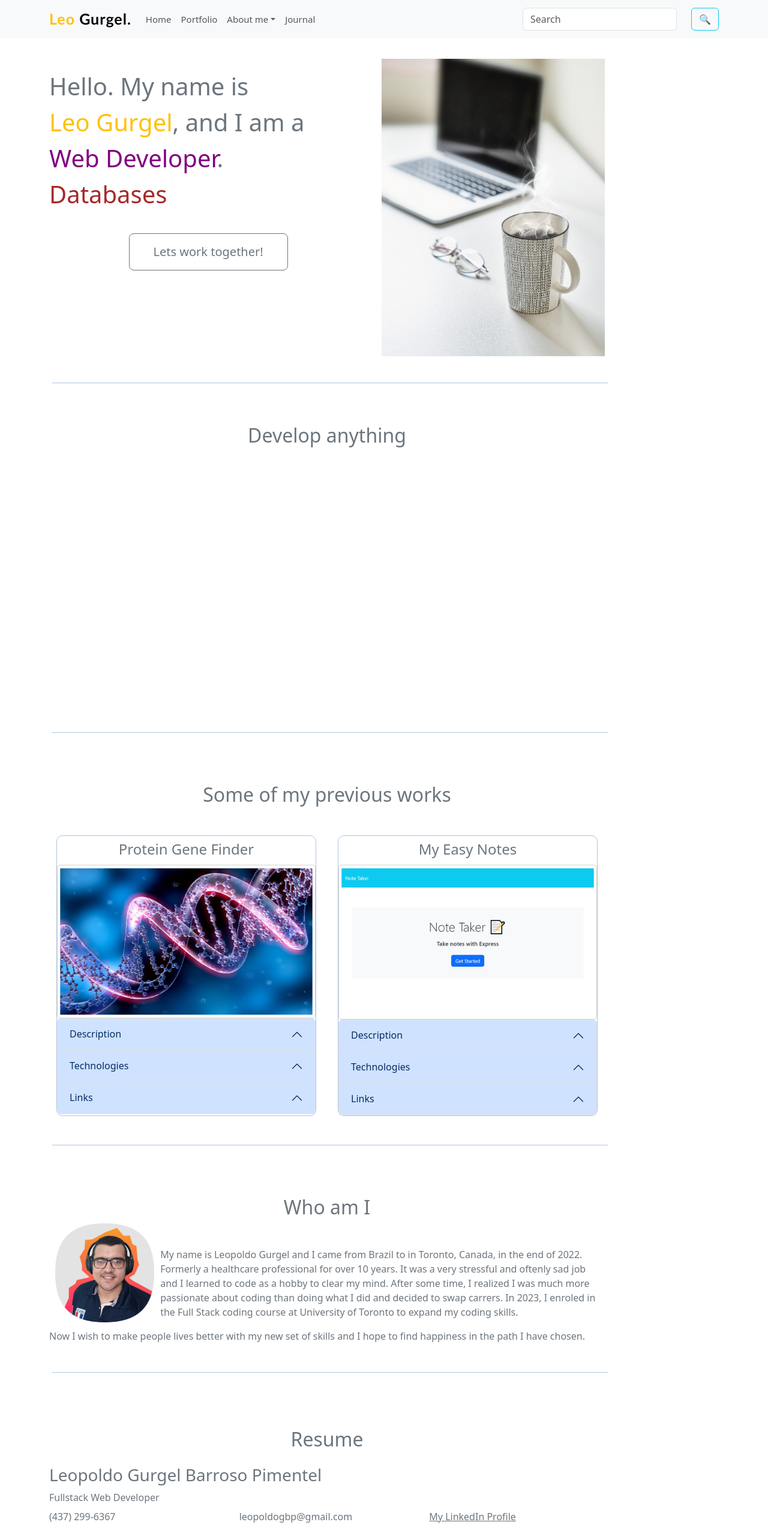
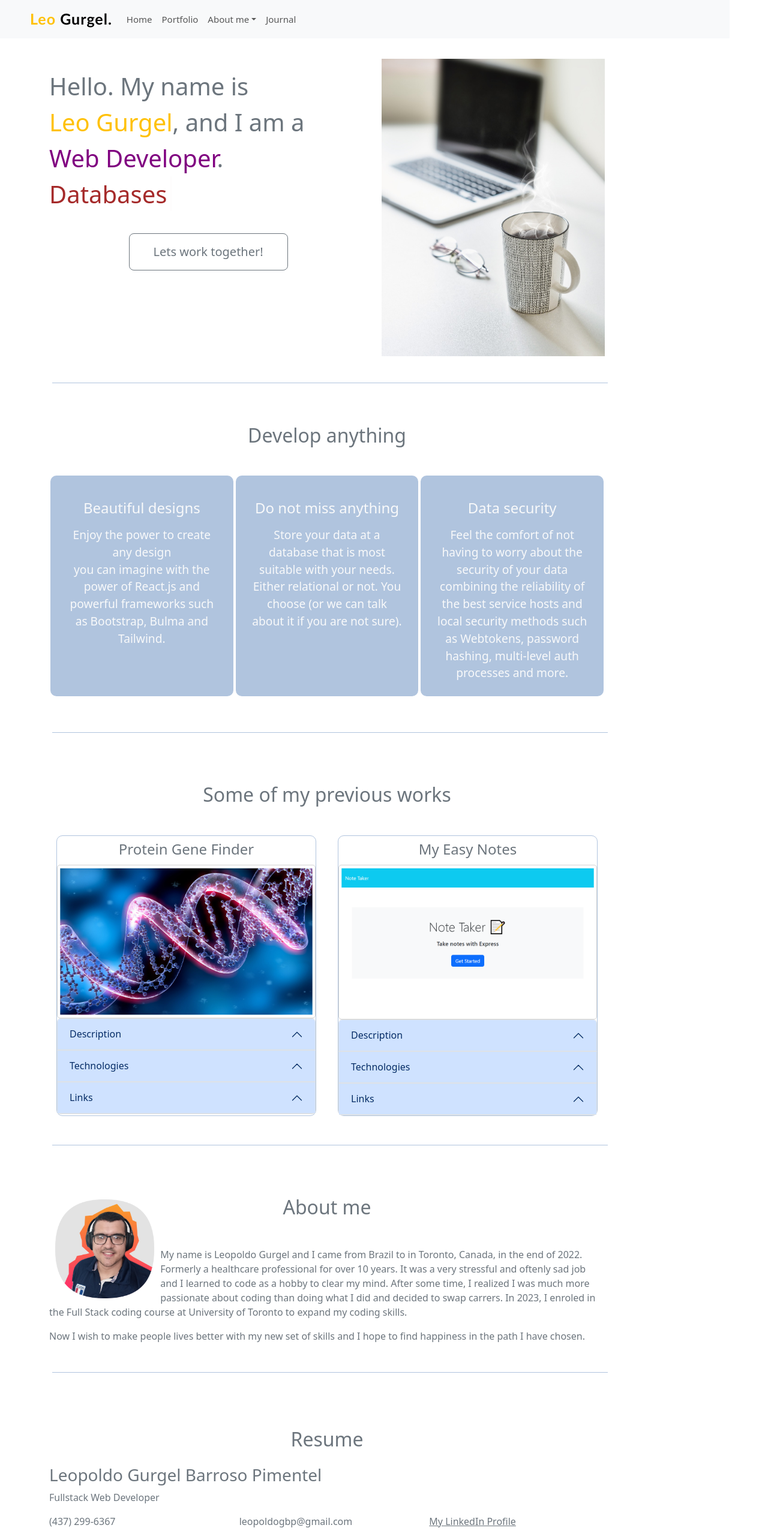
Before and after one commit to LeopoldoGurgel/LeopoldoGurgel.github.io, a React (Vite) app: page / in a window 1280 px wide. Shown: the top 2563 px of the page at 60% size. Built offline with nearby package versions, Linux system fonts and the light colour scheme.

Commit message:
some styling touches

```diff
--- a/src/components/AboutMe.jsx
+++ b/src/components/AboutMe.jsx
@@ -7,7 +7,7 @@ const AboutMe = () => {
 
             <div className="placeholder mt-4"></div>
 
-            <h2 className="mb-5 mt-4 text-center">Who am I</h2>
+            <h2 className="mb-5 mt-4 text-center">About me</h2>
             <div className='mb-5'>
                 <img src="images/picofme1.jpg" alt="The portrait of a very handome man who happens to be the develper of this webpage. He is taken." id="picOfMe" />
 
--- a/src/components/Container.jsx
+++ b/src/components/Container.jsx
@@ -50,13 +50,13 @@ export default function Container() {
 
 
     return (
-      <div>
+      <div className='app'>
 
-        <Header currentPage={currentPage} handlePageChange={handlePageChange} username={username} userEmail={userEmail} />
+        <Header  currentPage={currentPage} handlePageChange={handlePageChange} username={username} userEmail={userEmail} />
 
         <main className='container'>
           <div className="row">
-            <div className="col-xl-10 col-12">{renderPage()}</div>
+            <div className="col-12 col-md-10">{renderPage()}</div>
           </div>
 
         </main>
--- a/src/components/Footer.jsx
+++ b/src/components/Footer.jsx
@@ -3,10 +3,10 @@
 
 function Footer({currentPage, handlePageChange}) {
     return (
-        <footer className="footer text-center mt-5 p-3 border-top border-secondary">
-            <a href="https://github.com/LeopoldoGurgel" className="m-3 d-block ">GitHub</a>
-            <a href="https://www.linkedin.com/in/leopoldo-gurgel-24a404284/" className="m-3 d-block">LinkedIn</a>
-            <a href="https://stackoverflow.com/users/22740467/leopoldo-gurgel"  className="m-3 d-block">Stack Overflow</a>
+        <footer className="footer text-center text-secondary mt-5 p-3 border-top border-secondary">
+
+            <p>Toronto, On, 2024</p>
+            <p>All rights reserved</p>
         </footer>
     )
 };
--- a/src/components/Header.jsx
+++ b/src/components/Header.jsx
@@ -276,7 +276,7 @@ function Header({currentPage, handlePageChange, username, userEmail}) {
     // new version
 
     return (
-        <Navbar expand="lg" className="bg-body-tertiary fixed-top">
+        <Navbar id='navbarContainer' expand="lg" className="bg-body-tertiary fixed-top">
             <Container>
                 <Navbar.Brand href="#home"><span className='text-warning'>Leo</span> Gurgel.</Navbar.Brand>
                 <Navbar.Toggle aria-controls="basic-navbar-nav" />
@@ -285,7 +285,7 @@ function Header({currentPage, handlePageChange, username, userEmail}) {
                         <Nav.Link href="#home">Home</Nav.Link>
                         <Nav.Link href="#portfolio">Portfolio</Nav.Link>
                         <NavDropdown title="About me" id="basic-nav-dropdown">
-                            <NavDropdown.Item href="#about">Who am I</NavDropdown.Item>
+                            <NavDropdown.Item href="#about">Who I am</NavDropdown.Item>
                             <NavDropdown.Item href="#resume">
                             My Resume
                             </NavDropdown.Item>
@@ -299,7 +299,7 @@ function Header({currentPage, handlePageChange, username, userEmail}) {
                         <Nav.Link href='#journal'>Journal</Nav.Link>
                     </Nav>
 
-                    <Form inline id='searchForm'>
+                    {/* <Form inline id='searchForm'>
                     <Row>
                         <Col xs="auto">
                             <Form.Control
@@ -312,7 +312,7 @@ function Header({currentPage, handlePageChange, username, userEmail}) {
                             <Button type="submit" className='btn-outline-info btn-light'>&#128269;</Button>
                         </Col>
                     </Row>
-                </Form>
+                </Form> */}
                 </Navbar.Collapse>
 
             </Container>
--- a/src/components/Resume.jsx
+++ b/src/components/Resume.jsx
@@ -7,10 +7,10 @@ const Resume = () => {
             <h2 className="text-center mt-5">Resume</h2>
             <h3 className="mt-4">Leopoldo Gurgel Barroso Pimentel</h3>
             <div>Fullstack Web Developer</div>
-            <div className="row mt-2">
-                <div className="col-6 col-md-4">(437) 299-6367</div>
-                <div className="col-6 col-md-4">leopoldogbp@gmail.com</div>
-                <div className="col-6 col-md-4"><a href="" className="linkedinLink text-secondary">My LinkedIn Profile</a></div>
+            <div className="row mt-3">
+                <div className="col-10 col-md-4">(437) 299-6367</div>
+                <div className="col-10 col-md-4">leopoldogbp@gmail.com</div>
+                <div className="col-10 col-md-4"><a href="" className="linkedinLink text-secondary">My LinkedIn Profile</a></div>
             </div>
 
             <a href="resume/Leopoldo'sResume.pdf" className='btn btn-outline-secondary m-4' download>Download the PDF file.</a>
--- a/src/pages/Home.jsx
+++ b/src/pages/Home.jsx
@@ -4,58 +4,13 @@ import Portfolio from '../components/Portfolio.jsx';
 import AboutMe from '../components/AboutMe.jsx';
 import Resume from '../components/Resume.jsx';
 import Contact from '../components/Contact.jsx';
-// {message === 'access_denied' && <p>You don't have access to this page, you trouble maker!</p>}
 
-/*
-{username && (
-    <h2 style={{ marginBottom: '2rem' }}>Hello, {username}</h2>
-    )}
-*/
 
-export default function Home({message, username}) {
 
-// old version
+const Home = ({message, username}) => {
 
-    // return (
-    //     <div id="welcome">
 
-    //         <div id="welcomeCarousel" className='carousel carousel-fade slide p-3' data-bs-ride='carousel' >
-
-    //             <div className="carousel-inner">
-
-    //                 <div className="carousel-item active " data-bs-interval='4000'>
-    //                     <div id='welcomeSlide1' className='welcomeSlide' >
-    //                         <h2 className="line1">Hello!</h2>
-    //                         <h2 className="line2">My name is <span className="myName">Leopoldo Gurgel</span></h2>
-    //                         <h2 className="line3">and I am a <span className="webDeveloper">Web Developer</span> .</h2>
-    //                     </div>
-    //                 </div>
-
-    //                 <div className="carousel-item" data-bs-interval='4000'>
-    //                     <div id="welcomeSlide2" className="welcomeSlide" >
-    //                         <h2 className="line1">I invite you to</h2>
-    //                         <h2 className="line2">explore my <a href="#portfolio"><span className="portfolioLink">previous projects</span></a></h2>
-    //                         <h2 className="line3">to see what I can do for your business.</h2>
-    //                     </div>
-    //                 </div>
-
-    //                 <div className="carousel-item" data-bs-interval='10000'>
-    //                     <div className="welcomeSlide" id="welcomeSlide3">
-    //                         <h2 className="line1">See also my previous posts on <span className="pseudocodesLink">Pseudocodes</span> area.</h2>
-    //                         <h2 className="line2">If you like what you see, this is my <span className="portfolioLink">contact</span>.</h2>
-    //                         <h2 className="line3">I cannot wait to turn your ideas into code!</h2>
-    //                     </div>
-    //                 </div>
-
-    //             </div>
-
-    //         </div>
-    //     </div>
-    // )
-
-// new version
-
-return (
+    return (
     <div id="home" >
 
 
@@ -63,11 +18,11 @@ return (
 
 
         <div id="homeContainer" className='row pt-4 pb-4 pt-sm-5'>
-
+            {message === 'access_denied' && <p>You don't have access to this page, you trouble maker!</p>}
             <div className="hero-left col-xl-7 mb-5 mb-xl-0">
                 <div className="pe-xxl-4">
                     <h1 className="mt-3 lh-base text-secondary">
-                        Hello. My name is <br /><span className="myName text-warning">Leo Gurgel</span>, and I am a <br /><span className="webDev">Web Developer</span>.<br/><span className="typing-animation"></span>
+                        Hello{username && <span>, {username}</span>}. My name is <br /><span className="myName text-warning">Leo Gurgel</span>, and I am a <br /><span className="webDev">Web Developer</span>.<br/><span className="typing-animation"></span>
                     </h1>
                     <a className='btn btn-lg btn-outline-secondary work-button' >Lets work together!</a>
                 </div>
@@ -83,13 +38,13 @@ return (
 
         <div className="hr"></div>
 
-        <div id="features">
-            <Features />
+        <div id="features" >
+            <Features  />
         </div>
 
         <div className="hr"></div>
 
-        <div id="portfolio">
+        <div id="portfolio" >
             <Portfolio />
         </div>
 
@@ -116,3 +71,5 @@ return (
     </div>
 )
 }
+
+export default Home;
--- a/src/styles/AboutMe.css
+++ b/src/styles/AboutMe.css
@@ -2,11 +2,12 @@
     width: 20%;
     float: left;
     padding: 10px;
-    margin-top: -50px;;
+    margin-top: -90px;;
 }
 
 @media (max-width: 992px) {
     #picOfMe {
-        display: none;
+        width: 40%;
+        margin-top: -10px;
     }
 }
--- a/src/styles/App.css
+++ b/src/styles/App.css
@@ -59,3 +59,9 @@
         transform: translateY(0%)
     }
 }
+
+@media (max-width: 700px) {
+ .app {
+    width: 95%;
+  }
+}
--- a/src/styles/Features.css
+++ b/src/styles/Features.css
@@ -23,9 +23,9 @@
     overflow-x: hidden;
 }
 
-.fadeUp {
+/* .fadeUp {
     animation: fadeUp 1s;
-}
+} */
 
 
 @media screen and (max-width: 900px) {
--- a/src/styles/Header.css
+++ b/src/styles/Header.css
@@ -9,6 +9,10 @@
     font-weight: 600;
     font-family:'Gill Sans', 'Gill Sans MT', Calibri, 'Trebuchet MS', sans-serif;
     letter-spacing: 1px;
+}
+
+#navbarContainer {
+    max-width: 95vw;
 }
 
 /*--- mobile styling === */
--- a/src/styles/Home.css
+++ b/src/styles/Home.css
@@ -1,6 +1,10 @@
 
 #home {
     width: 100%;
+}
+
+.fade-up-animation {
+    animation: fade-up 1s;
 }
 
 .hero-left {
@@ -65,7 +69,17 @@
     padding:15px 40px
 }
 
+@keyframes fadeUp {
+    0% {
+        opacity: 0%;
+        transform: translateY(30%)
+    }
 
+    100% {
+        opacity: 100%;
+        transform: translateY(0%)
+    }
+}
 
 @keyframes fadeUp-delay {
     0% {
```
